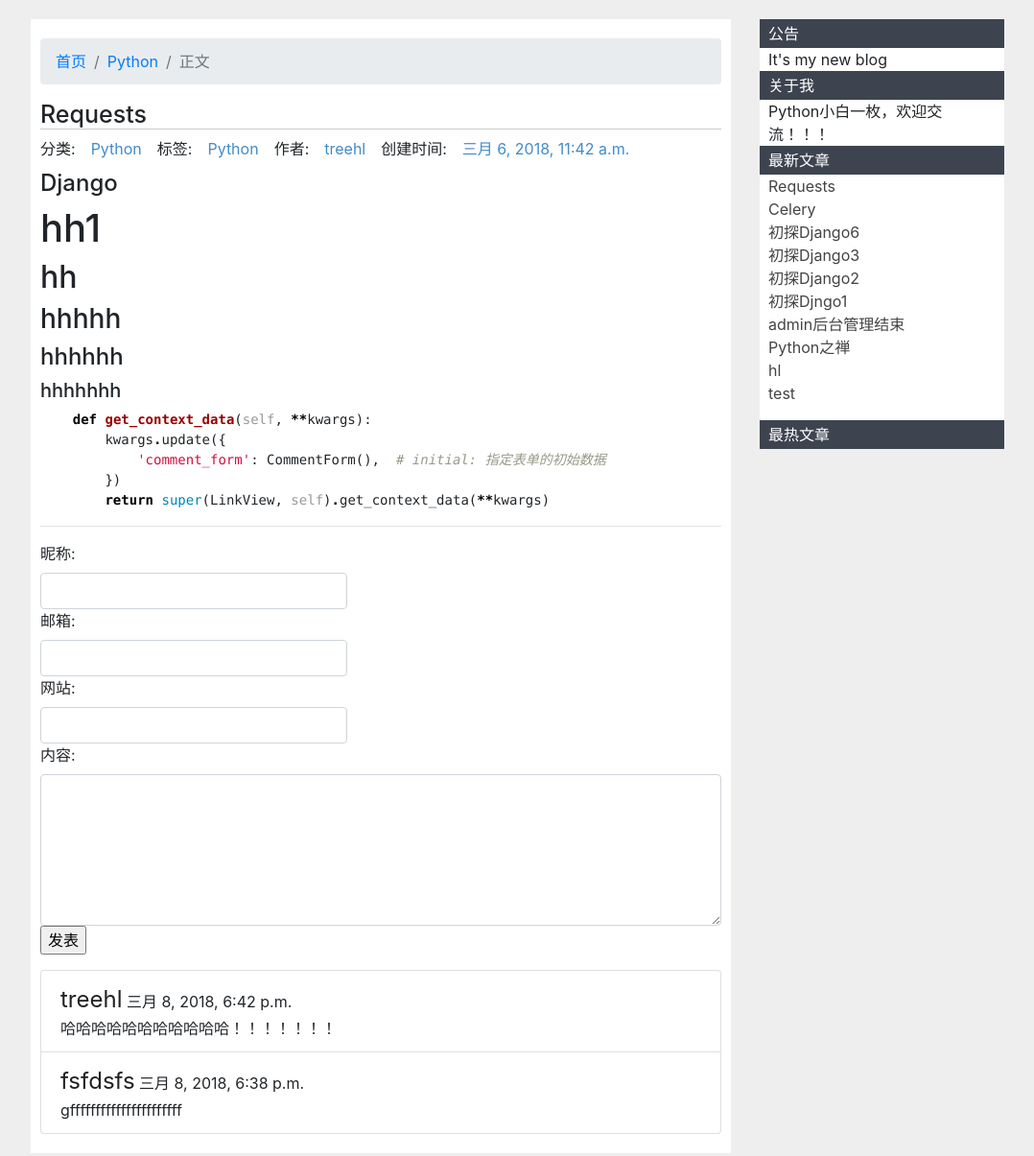
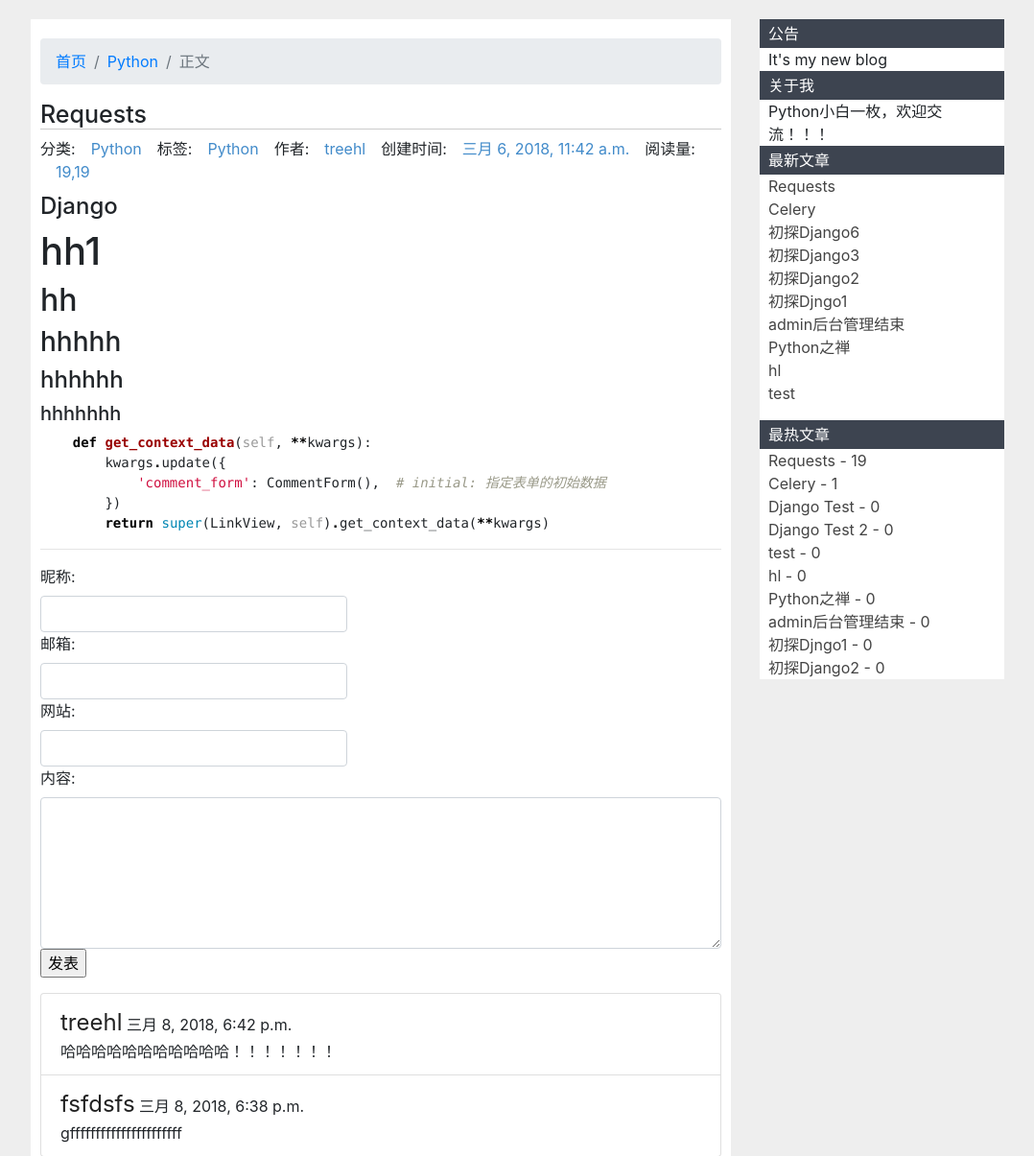
Before and after one commit to Family-TreeSY/typeidea, a Django app: page /post/12/ in a window 1280 px wide. Shown: the part 60-1265 px from the top of the page at 96% size, without its empty margins (53-1131 px from the left). Run offline with Django 3.2, Linux system fonts and the light colour scheme; data comes from the database, SQL or seed files in the repository; both versions use the stored data as it was after the commit; parts of the project's set-up code (start-up, migrations or seed data) failed here and were passed over; some libraries are stand-ins or nearby versions.

Commit message:
'增加pvuv'

```diff
--- a/typeidea/blog/admin.py
+++ b/typeidea/blog/admin.py
@@ -20,6 +20,8 @@ class PostAdmin(BaseOwnerAdmin):
         'title',
         'category',
         'status_show',
+        'pv',
+        'uv',
         'owner',
         'created_time',
         'operator']
--- a/typeidea/blog/models.py
+++ b/typeidea/blog/models.py
@@ -6,6 +6,7 @@ import markdown
 
 from django.contrib.auth.models import User
 from django.db import models
+from django.db.models import F
 
 
 class Category(models.Model):
@@ -55,6 +56,8 @@ class Post(models.Model):
     )
 
     title = models.CharField(max_length=255, verbose_name='标题')
+    pv = models.PositiveIntegerField(default=0, verbose_name='pv')
+    uv = models.PositiveIntegerField(default=0, verbose_name='uv')
     desc = models.CharField(max_length=255, blank=True, verbose_name='摘要')
     content = models.TextField(verbose_name='正文', help_text='正文必须为MarkDown格式')
     html = models.TextField(verbose_name='html渲染后的页面', default='', help_text='正文必须为MarkDown格式')
@@ -73,6 +76,13 @@ class Post(models.Model):
 
     def __unicode__(self):
         return self.title
+
+    def increase_pv(self):
+        return type(self).objects.filter(id=self.id).update(pv=F('pv') + 1)
+
+
+    def increase_uv(self):
+        return type(self).objects.filter(id=self.id).update(uv=F('uv') + 1)
 
     def save(self, *args, **kwargs):
         if self.is_markdown:
--- a/typeidea/blog/views.py
+++ b/typeidea/blog/views.py
@@ -2,11 +2,12 @@
 # -*- coding: utf-8 -*-
 from __future__ import unicode_literals
 
-import markdown
-from django.shortcuts import render
-from django.http import Http404
-from django.core.paginator import Paginator, EmptyPage
-from django.conf import settings
+# import markdown
+# from django.shortcuts import render
+# from django.http import Http404
+# from django.core.paginator import Paginator, EmptyPage
+# from django.conf import settings
+from django.core.cache import cache
 from django.views.generic import ListView, DetailView
 
 
@@ -90,6 +91,7 @@ class CommonMixin(object):
         最近文章
         '''
         recently_posts = Post.objects.filter(status=1)[:10]
+        hot_posts = Post.objects.filter(status=1).order_by('-pv')[:10]
         # recently_comments = Comment.objects.filter(status=1)[:10]
 
         # context = {
@@ -104,6 +106,7 @@ class CommonMixin(object):
             # 'cates': cates,
             'sidebars': sidebars,
             'recently_posts': recently_posts,
+            'hot_posts': hot_posts,
             # 'recently_comments': recently_comments,
         })
         # context.update(extra_context)
@@ -177,19 +180,33 @@ class PostView(CommonMixin, CommentShowMixin, DetailView):
     model = Post
     template_name = 'blog/detail.html'
     context_object_name = 'post'
-    #
-    # def get_markdown(self):
-    #     post = super(PostView, self).get_markdown()
-    #     post.content = markdown.markdown(post.body,
-    #                                   extensions=[
-    #                                       'markdown.extensions.extra',
-    #                                       'markdown.extensions.codehilite',
-    #                                       'markdown.extensions.toc',
-    #                                   ])
-    #     return post
-    #
 
-    #
+    def get(self, request, *args, **kwargs):
+        response = super(PostView, self).get(request, *args, **kwargs)
+        self.pv_uv()
+        return response
+
+    def pv_uv(self):
+        # 增加pv
+        # 判断用户增加访问量
+        # self.object: post文章
+        sessionid = self.request.COOKIES.get('sessionid')
+        if not sessionid:
+            return
+
+        pv_key = 'pv:%s:%s' % (sessionid, self.request.path)
+        if not cache.get(pv_key):
+            self.object.increase_pv()
+            cache.set(pv_key, 1, 60)
+        # TODO: 判断用户是否在24小时内访问过
+        uv_key = 'pv:%s:%s' % (sessionid, self.request.path)
+        if not cache.get(uv_key):
+            self.object.increase_uv()
+            cache.set(uv_key, 1, 60*60*24)
+
+
+
+
     # def get_comment(self):
     #     target = self.request.path
     #     comments = Comment.objects.filter(target=target)
--- a/typeidea/typeidea/themes/default/template/blog/base.html
+++ b/typeidea/typeidea/themes/default/template/blog/base.html
@@ -73,6 +73,12 @@
                             <li><a href="{% url 'detail' post.pk %}">{{ post.title }}</a></li>
                             {% endfor %}
                         </ul>
+                        {% elif side.display_type == 3 %}
+                        <ul>
+                            {% for post in hot_posts %}
+                            <li><a href="{% url 'detail' post.pk %}">{{ post.title }} - {{ post.pv }}</a></li>
+                            {% endfor %}
+                        </ul>
                         {% elif side.display_type == 4 %}
                         <ul>
                             {% for comment in recently_comments %}
--- a/typeidea/typeidea/themes/default/template/blog/detail.html
+++ b/typeidea/typeidea/themes/default/template/blog/detail.html
@@ -26,6 +26,7 @@
                 标签:<a class="nav-link post-element-nav" href="#">{% for tg in post.tag.all %} {{ tg.name }}{% endfor %}</a>
                 作者:<a class="nav-link post-element-nav" href="#">{{ post.owner }}</a>
                 创建时间:<a class="nav-link post-element-nav" href="#">{{ post.created_time }}</a>
+                阅读量:<a class="nav-link post-element-nav" href="#">{{ post.pv }},{{ post.uv }}</a>
             </nav>
         </div>
     </div>
```
Also changed, not shown: typeidea/typeidea/settings/develop.py (+7 -0 lines), typeidea/typeidea/themes/default/template/blog/list.html (+4 -3 lines), typeidea/blog/migrations/0005_auto_20180310_1549.py (added), typeidea/typeidea/db.sqlite3.
